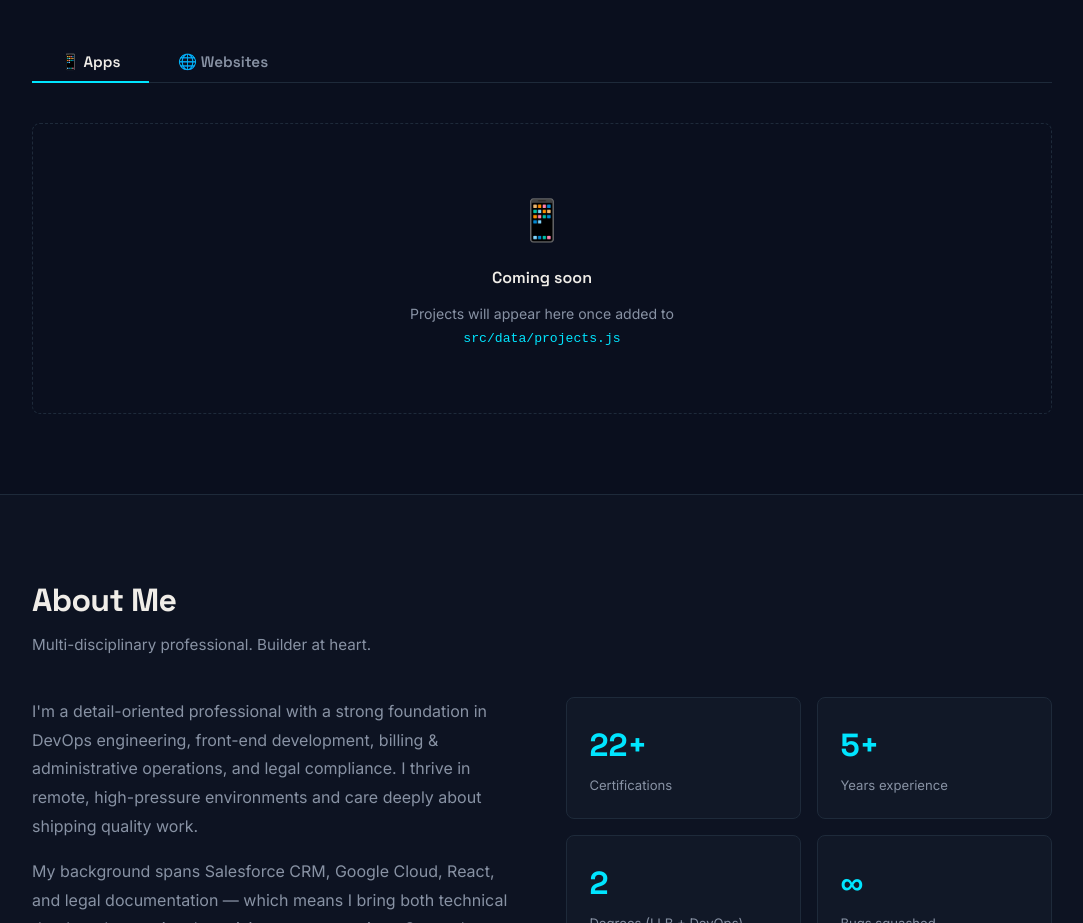
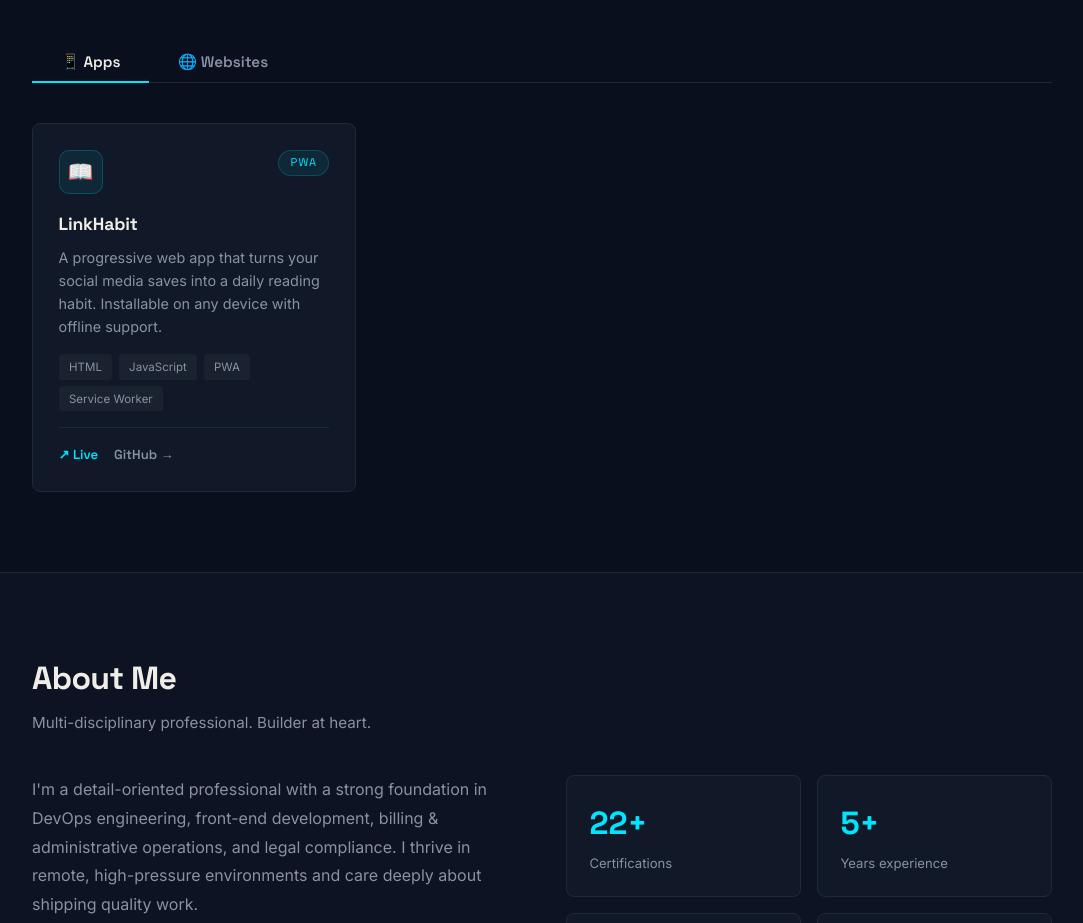
Before and after one commit to Caala21/CLIFF-KIRK-PORTFOLIO, a React (Vite) app: page / in a window 1280 px wide. Shown: the part 961-1884 px from the top of the page, without its empty margins (98-1181 px from the left). Built offline with nearby package versions, Linux system fonts and the light colour scheme.

Commit message:
Add projects

```diff
--- a/src/data/projects.js
+++ b/src/data/projects.js
@@ -1,27 +1,45 @@
 export const apps = [
-  // Add your apps here. Example:
-  // {
-  //   id: 1,
-  //   title: "My App",
-  //   description: "What it does and why it matters.",
-  //   tags: ["React Native", "Firebase"],
-  //   live: "https://...",
-  //   github: "https://github.com/...",
-  //   icon: "📱",
-  //   badge: "Mobile App",
-  // }
+  {
+    id: 1,
+    title: "LinkHabit",
+    description: "A progressive web app that turns your social media saves into a daily reading habit. Installable on any device with offline support.",
+    tags: ["HTML", "JavaScript", "PWA", "Service Worker"],
+    live: "https://link-habit.vercel.app",
+    github: "https://github.com/Caala21/LinkHabit",
+    icon: "📖",
+    badge: "PWA",
+  },
 ];
 
 export const websites = [
-  // Add your websites here. Example:
-  // {
-  //   id: 1,
-  //   title: "Client Site",
-  //   description: "A fast, responsive site built for a client.",
-  //   tags: ["React", "Tailwind", "Netlify"],
-  //   live: "https://...",
-  //   github: "https://github.com/...",
-  //   icon: "🌐",
-  //   badge: "Website",
-  // }
+  {
+    id: 1,
+    title: "Wachaga Mungai Advocates",
+    description: "Professional website for Wachaga Mungai Advocates & Partners, a Kenyan law firm.",
+    tags: ["Next.js", "TypeScript", "Tailwind CSS"],
+    live: "https://wachaga-mungai.vercel.app",
+    github: "https://github.com/Caala21/wachaga-mungai",
+    icon: "⚖️",
+    badge: "Law Firm",
+  },
+  {
+    id: 2,
+    title: "MD Mwangi Law Firm",
+    description: "React-based website for a Nairobi law firm showcasing legal services and attorney profiles.",
+    tags: ["React", "JavaScript", "CSS"],
+    live: "",
+    github: "https://github.com/Caala21/mdmwangi-law-firm",
+    icon: "🏛️",
+    badge: "Law Firm",
+  },
+  {
+    id: 3,
+    title: "Adams & Sons Roofing",
+    description: "Marketing website for a Houston, TX roofing contractor with services, testimonials and a contact form.",
+    tags: ["Next.js", "TypeScript", "Tailwind CSS"],
+    live: "https://adams-sons-roofing-one.vercel.app",
+    github: "https://github.com/Caala21/adams-sons-roofing",
+    icon: "🏠",
+    badge: "Business Site",
+  },
 ];
```
